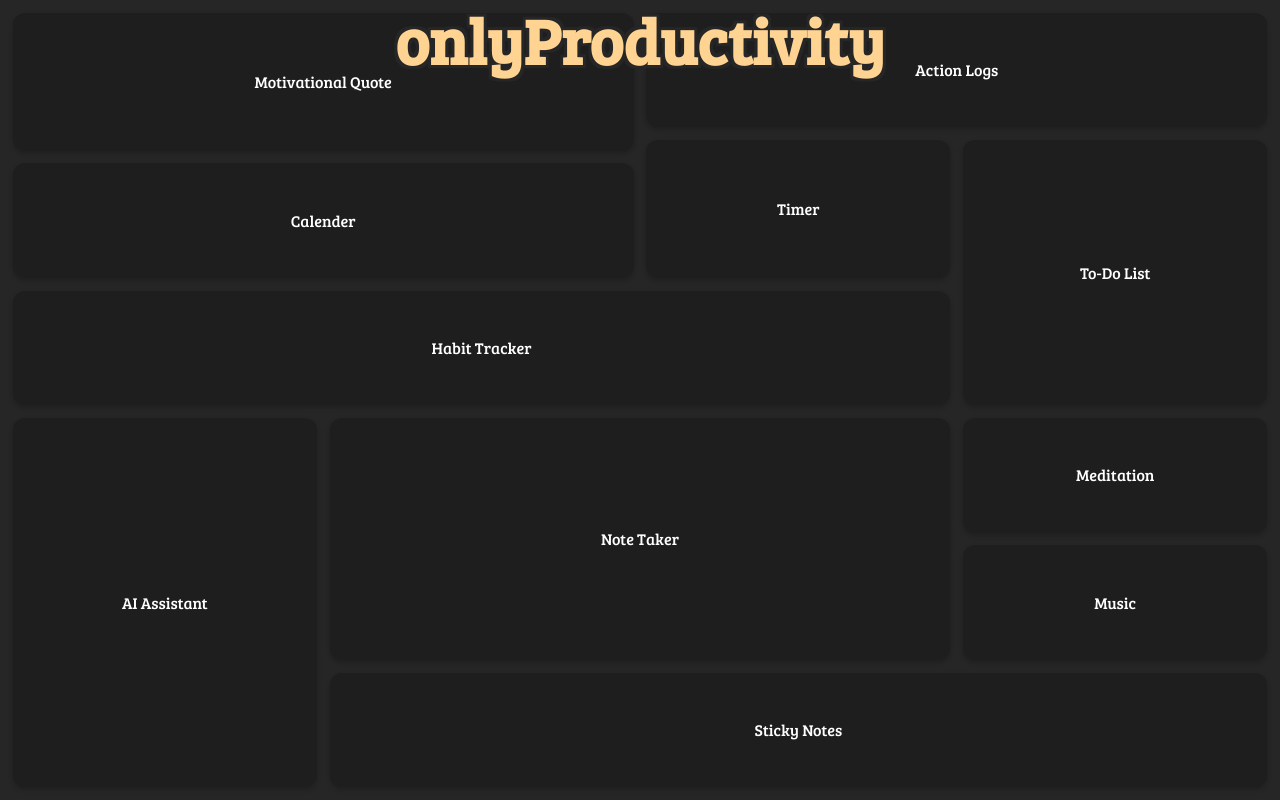
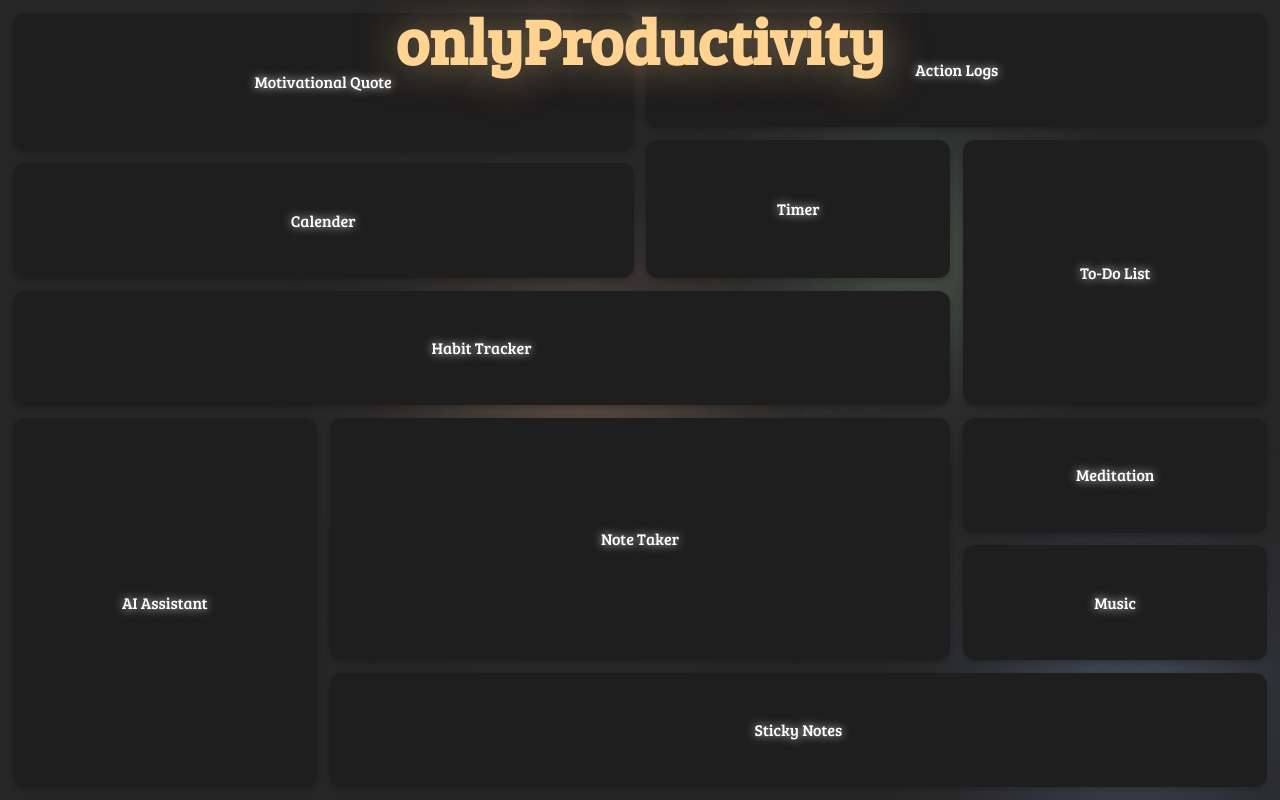
Before and after one commit to pratyushV-l/productivityhub, a Next.js app: page / in a window 1280 px wide. Built offline with nearby package versions, Linux system fonts and the light colour scheme.

Commit message:
added lots of aesthethic features

```diff
--- a/app/globals.css
+++ b/app/globals.css
@@ -27,13 +27,17 @@ body {
   height: 100vh;
 }
 
+body *:not(h1) {
+  text-shadow: 0 0 10px rgba(255, 255, 255, 0.8);
+}
+
 h1.title {
   color: var(--title-color);
   text-align: center;
   margin-bottom: 20px;
   font-size: clamp(3rem, 5vw, 5rem);
   font-weight: bold; /* Bolder font weight */
-  transition: color 1s; /* Smooth transition for color */
+  transition: color 1s, text-shadow 1s; /* Smooth transition for color and glow */
   position: absolute;
   top: 5%;
   left: 50%;
@@ -46,14 +50,16 @@ h1.title {
     3px 3px 0 #262626;
 }
 
+
 .tile {
+  /* Existing styles */
   background-color: var(--primary);
   color: var(--foreground);
   padding: 40px;
   border-radius: 12px;
   text-align: center;
   cursor: pointer;
-  transition: background-color 0.25s ease, color 1.5s ease, transform 0.25s ease; /* Add transition for color */
+  transition: background-color 0.25s ease, color 1.5s ease, transform 0.25s ease, box-shadow 0.3s ease; /* Add box-shadow transition */
   box-shadow: 0 0.2vw 0.4vw rgba(0, 0, 0, 0.2);
   display: flex;
   justify-content: center;
@@ -193,3 +199,51 @@ close-button::before {
     grid-template-columns: 1fr;
   }
 }
+
+/* Add to globals.css */
+
+.blurred-circle {
+  position: fixed;
+  width: 200px;
+  height: 200px;
+  background: rgba(255, 255, 255, 0.0); /* Initially transparent */
+  border-radius: 50%;
+  filter: blur(100px);
+  z-index: -1; /* Ensure it's below other elements except the background */
+  pointer-events: none; /* Allow interactions through the circle */
+  transition: background-color 5s ease, transform 5s ease;
+}
+
+/* Add to globals.css */
+
+.blurred-circle-2 {
+  position: fixed;
+  width: 150px;
+  height: 150px;
+  background: rgba(255, 255, 255, 0.0); /* Initially transparent */
+  border-radius: 50%;
+  filter: blur(80px);
+  z-index: -1; /* Ensure it's below other elements except the background */
+  pointer-events: none; /* Allow interactions through the circle */
+  transition: background-color 7s ease, transform 7s ease;
+}
+
+/* Add to globals.css */
+
+.blurred-circle-3 {
+  position: fixed;
+  width: 180px;
+  height: 180px;
+  background: rgba(255, 255, 255, 0.0); /* Initially transparent */
+  border-radius: 50%;
+  filter: blur(90px);
+  z-index: -1; /* Ensure it's below other elements except the background */
+  pointer-events: none; /* Allow interactions through the circle */
+  transition: background-color 6s ease, transform 6s ease;
+}
+
+/* Update globals.css */
+
+.tile h3 {
+  transition: text-shadow 0.3s ease; /* Smooth transition for text-shadow */
+}
--- a/app/page.tsx
+++ b/app/page.tsx
@@ -13,11 +13,88 @@ export default function Home() {
   const [activePopup, setActivePopup] = useState<string | null>(null);
   const [colorIndex, setColorIndex] = useState(0);
 
+  // Color cycling effect
   useEffect(() => {
     const interval = setInterval(() => {
       setColorIndex((prevIndex) => (prevIndex + 1) % colors.length);
-    }, 2000); // Change color every second
+    }, 2000); // Change color every 2 seconds
     return () => clearInterval(interval);
+  }, []);
+
+  // Update blurred-circle colors based on colorIndex
+  useEffect(() => {
+    const circle = document.querySelector('.blurred-circle') as HTMLElement;
+    const circle2 = document.querySelector('.blurred-circle-2') as HTMLElement;
+    const circle3 = document.querySelector('.blurred-circle-3') as HTMLElement;
+
+    if(circle){
+      circle.style.backgroundColor = `${colors[colorIndex]}80`; // Adding opacity
+    }
+
+    if(circle2){
+      circle2.style.backgroundColor = `${colors[(colorIndex + 2) % colors.length]}80`; // Different color with opacity
+    }
+
+    if(circle3){
+      circle3.style.backgroundColor = `${colors[(colorIndex + 4) % colors.length]}80`; // Another distinct color with opacity
+    }
+  }, [colorIndex]);
+
+  // Move blurred-circle
+  useEffect(() => {
+    const circle = document.querySelector('.blurred-circle') as HTMLElement;
+
+    const moveCircle = () => {
+      const x = Math.random() * (window.innerWidth - 200);
+      const y = Math.random() * (window.innerHeight - 200);
+      circle.style.transform = `translate(${x}px, ${y}px)`;
+    };
+
+    // Initial move
+    moveCircle();
+
+    // Move every 5 seconds
+    const interval = setInterval(moveCircle, 2000);
+
+    return () => clearInterval(interval);
+  }, []);
+
+  // Move blurred-circle-2
+  useEffect(() => {
+    const circle2 = document.querySelector('.blurred-circle-2') as HTMLElement;
+
+    const moveCircle2 = () => {
+      const x = Math.random() * (window.innerWidth - 150);
+      const y = Math.random() * (window.innerHeight - 150);
+      circle2.style.transform = `translate(${x}px, ${y}px)`;
+    };
+
+    // Initial move
+    moveCircle2();
+
+    // Move every 3 seconds
+    const interval2 = setInterval(moveCircle2, 3000);
+
+    return () => clearInterval(interval2);
+  }, []);
+
+  // Move blurred-circle-3
+  useEffect(() => {
+    const circle3 = document.querySelector('.blurred-circle-3') as HTMLElement;
+
+    const moveCircle3 = () => {
+      const x = Math.random() * (window.innerWidth - 180);
+      const y = Math.random() * (window.innerHeight - 180);
+      circle3.style.transform = `translate(${x}px, ${y}px)`;
+    };
+
+    // Initial move
+    moveCircle3();
+
+    // Move every 6 seconds
+    const interval3 = setInterval(moveCircle3, 6000);
+
+    return () => clearInterval(interval3);
   }, []);
 
   const openPopup = (popup: string) => {
@@ -35,29 +112,34 @@ export default function Home() {
 
   const handleTileMouseEnter = useCallback(debounce((e: React.MouseEvent<HTMLDivElement>) => {
     const randomColor = colors[Math.floor(Math.random() * colors.length)];
-    (e.target as HTMLDivElement).style.backgroundColor = randomColor;
+    const target = e.target as HTMLDivElement;
+    target.style.backgroundColor = randomColor;
+    target.style.boxShadow = `0 0 10px ${randomColor}`; // Add glow with current color
 
-    const h3Element = (e.target as HTMLDivElement).querySelector('h3') as HTMLHeadingElement;
+    const h3Element = target.querySelector('h3') as HTMLHeadingElement;
     if (h3Element) {
       h3Element.style.color = "#262626";
     }
 
     document.querySelectorAll('.tile').forEach((tile) => {
-      if (tile !== e.target) {
+      if (tile !== target) {
         (tile as HTMLDivElement).style.backgroundColor = "#1E1E1E";
         const tileH3Element = tile.querySelector('h3') as HTMLHeadingElement;
         if (tileH3Element) {
           tileH3Element.style.backgroundColor = 'transparent';
           tileH3Element.style.color = 'var(--foreground)';
         }
+        ((tile as HTMLDivElement)).style.boxShadow = 'none'; // Remove glow from other tiles
       }
     });
   }, 10), []);
 
   const handleTileMouseLeave = useCallback(debounce((e: React.MouseEvent<HTMLDivElement>) => {
-    (e.target as HTMLDivElement).style.backgroundColor = "#1E1E1E";
+    const target = e.target as HTMLDivElement;
+    target.style.backgroundColor = "#1E1E1E";
+    target.style.boxShadow = 'none'; // Remove glow
 
-    const h3Element = (e.target as HTMLDivElement).querySelector('h3') as HTMLHeadingElement;
+    const h3Element = target.querySelector('h3') as HTMLHeadingElement;
     if (h3Element) {
       h3Element.style.color = 'var(--foreground)';
     }
@@ -72,7 +154,17 @@ export default function Home() {
 
   return (
     <div className="container">
-      <h1 className="title" style={{ color: colors[colorIndex] }} onMouseEnter={handleTitleMouseEnter}>
+      <div className="blurred-circle"></div>
+      <div className="blurred-circle-2"></div>
+      <div className="blurred-circle-3"></div>
+      <h1
+        className="title"
+        style={{
+          color: colors[colorIndex],
+          textShadow: `0 0 40px ${colors[colorIndex]}80`, // Subtle glow with opacity
+        }}
+        onMouseEnter={handleTitleMouseEnter}
+      >
         onlyProductivity
       </h1>
       <div className="grid grid-cols-7 sm:grid-cols-4 gap-5">
```
